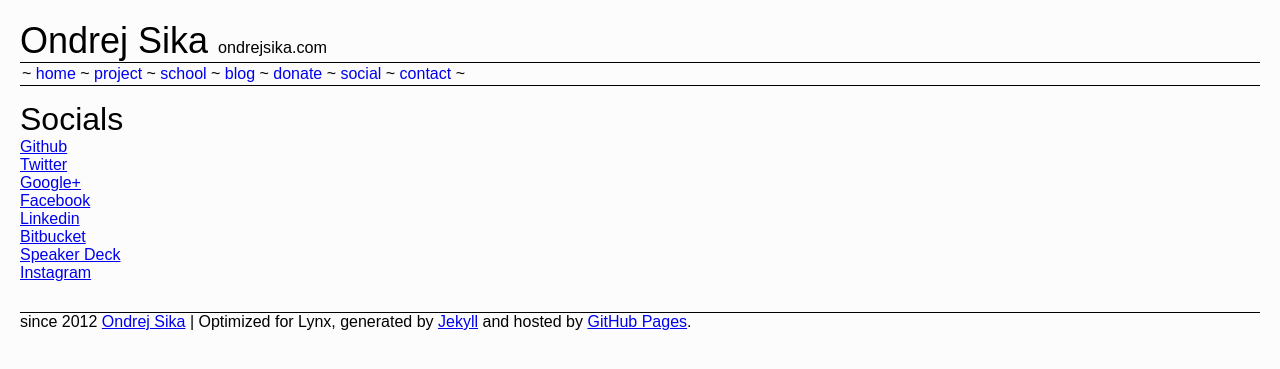
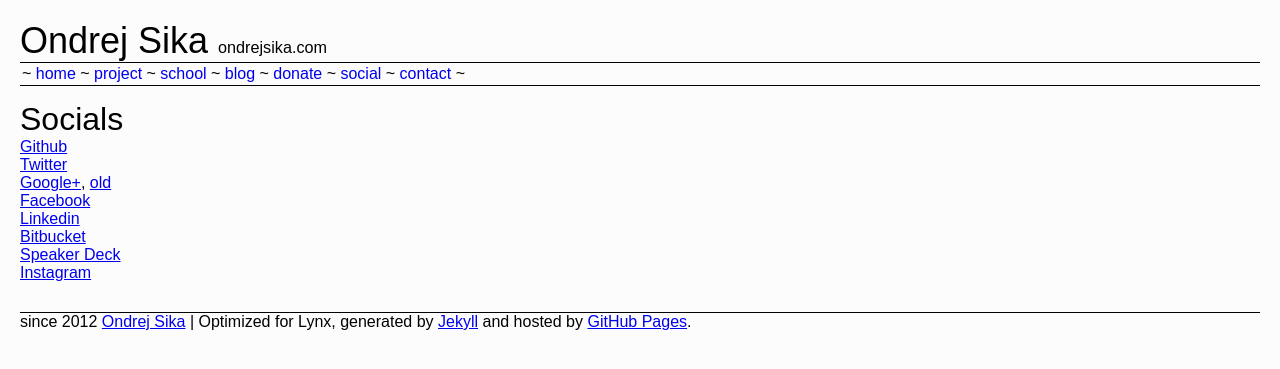
Before and after one commit to ondrejsika/ondrejsika.com, a Jekyll site: the page built from social.md, in a window 1280 px wide. Shown: the top 369 px of the page. Built offline with Jekyll 4.4.1, drawn with Linux system fonts in a browser that asks for light colours; Markdown is read by kramdown in place of the engine named in the settings; comment, search, counter and statistics services are not loaded.

Commit message:
add new google plus url

```diff
--- a/social.md
+++ b/social.md
@@ -8,7 +8,7 @@
 
 * [Github](http://github.com/ondrejsika)
 * [Twitter](http://twitter.com/ondrejsika)
-* [Google+](https://plus.google.com/u/0/103792510103800752680/about)
+* [Google+](https://google.com/+ondrejsika), [old](https://plus.google.com/u/0/103792510103800752680/about)
 * [Facebook](http://facebook.com/sikaondrej2)
 * [Linkedin](http://www.linkedin.com/in/ondrejsika)
 * [Bitbucket](http://bitbucket.org/ondrejsika)
```
